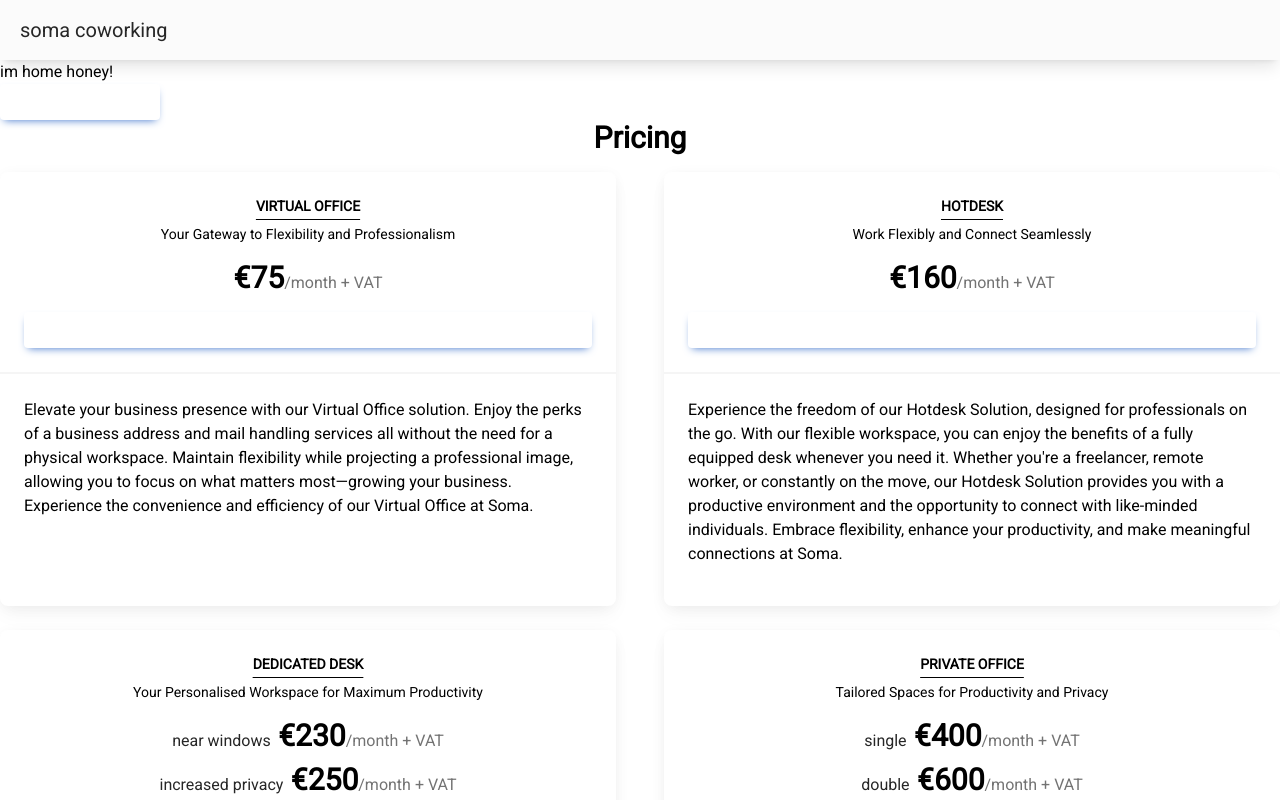
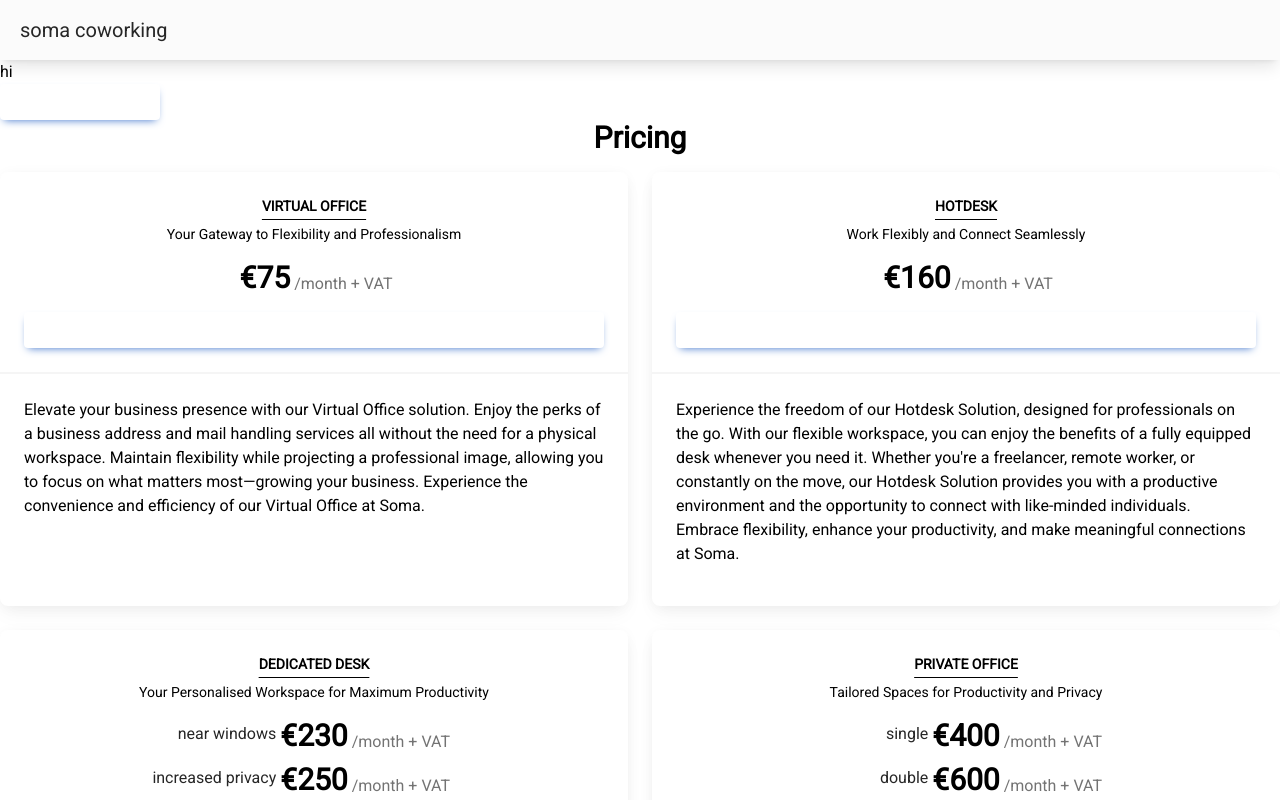
Before and after one commit to BeToast/somacowork.ie, a Next.js app: page / in a window 1280 px wide. Shown: the top 800 px of the page. Built offline with nearby package versions, Linux system fonts and the light colour scheme; what tw-elements would draw is missing.

Commit message:
pricing resizes on everything bar the galaxy fold

```diff
--- a/app/compos/Macro/Pricing.tsx
+++ b/app/compos/Macro/Pricing.tsx
@@ -21,7 +21,7 @@ const Pricing: React.FC<{
       <h2 className="mb-4 text-center text-3xl font-bold">{title}</h2>
       {/* Pills content */}
       <div className="mb-6">
-        <div className="grid gap-6 md:grid-cols-2 md:gap-x-12">
+        <div className="grid gap-6 md:grid-cols-2">
           {productJSX}
         </div>
       </div>
--- a/app/compos/Medium/PricingCard.tsx
+++ b/app/compos/Medium/PricingCard.tsx
@@ -29,16 +29,24 @@ const PricingCard: React.FC<{
           </div>
           <div className="mb-4">
             {prices.map(currPrice => (
-              <h3 className="mb-2 text-3xl">
+              <h3 className="flex flex-row mb-2 text-3xl">
                 {(currPrice.text ?
-                  <small className="text-base text-neutral-800 dark:text-neutral-300">
-                    {currPrice.text}
+                  <div className="flex-1 grid">
+                    <small className="justify-self-end leading-8 text-base text-neutral-800 dark:text-neutral-300">
+                      {currPrice.text}
+                    </small>
+                  </div>
+                : <></>)}
+                <div className="grid flex-0 first:flex-auto pr-1 pl-1">
+                  <div className="justify-self-end">
+                    <strong> €{currPrice.price}</strong>
+                  </div>
+                </div>
+                <div className="flex-1 even:flex-auto grid">
+                  <small className="justify-self-start self-end text-base text-neutral-500 dark:text-neutral-300">
+                    /month + VAT
                   </small>
-                : <></>)}
-                <strong> €{currPrice.price}</strong>
-                <small className="text-base text-neutral-500 dark:text-neutral-300">
-                  /month + VAT
-                </small>
+                </div>
               </h3>
             ))}
           </div>
--- a/app/page.tsx
+++ b/app/page.tsx
@@ -8,7 +8,7 @@ export default function Home() {
   return (
     // <main className="flex min-h-screen flex-col items-center justify-between p-24">
     <main className="">
-      <h1>im home honey!</h1>
+      <h1>hi</h1>
       <ButtonDy>Epic Soma Button</ButtonDy>
       <Pricing title={"Pricing"}/>
     </main>
```
